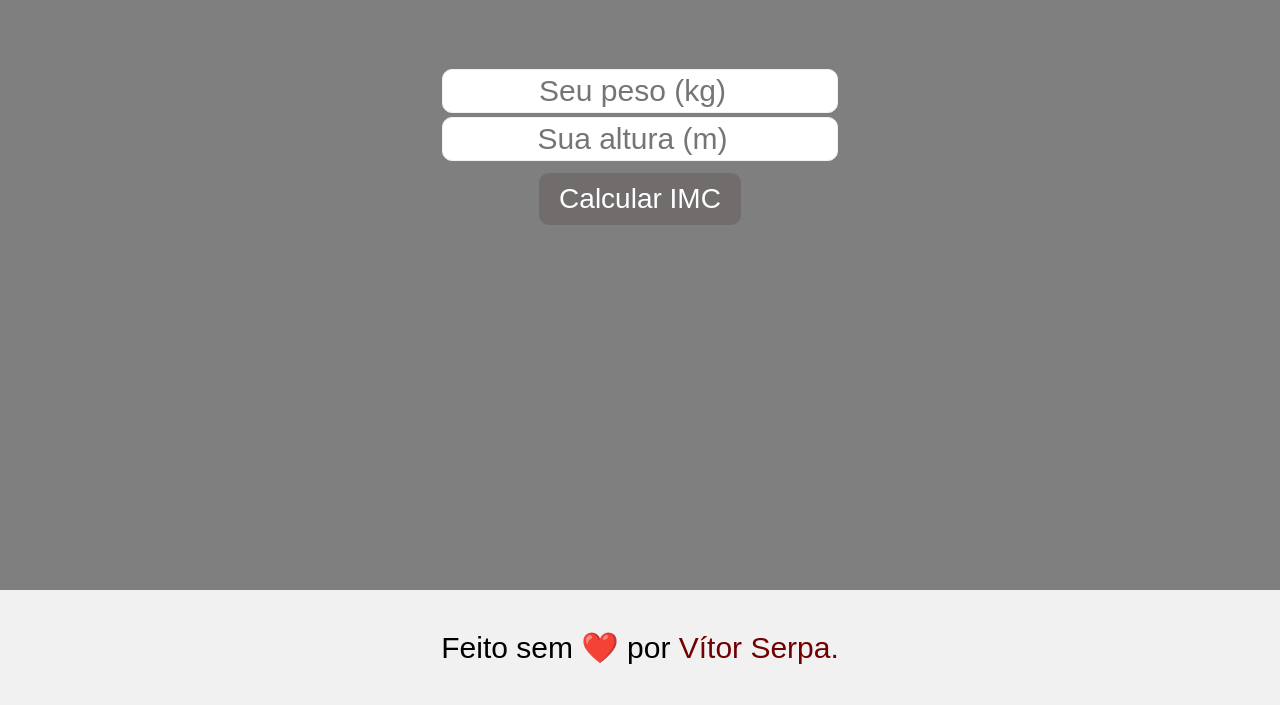
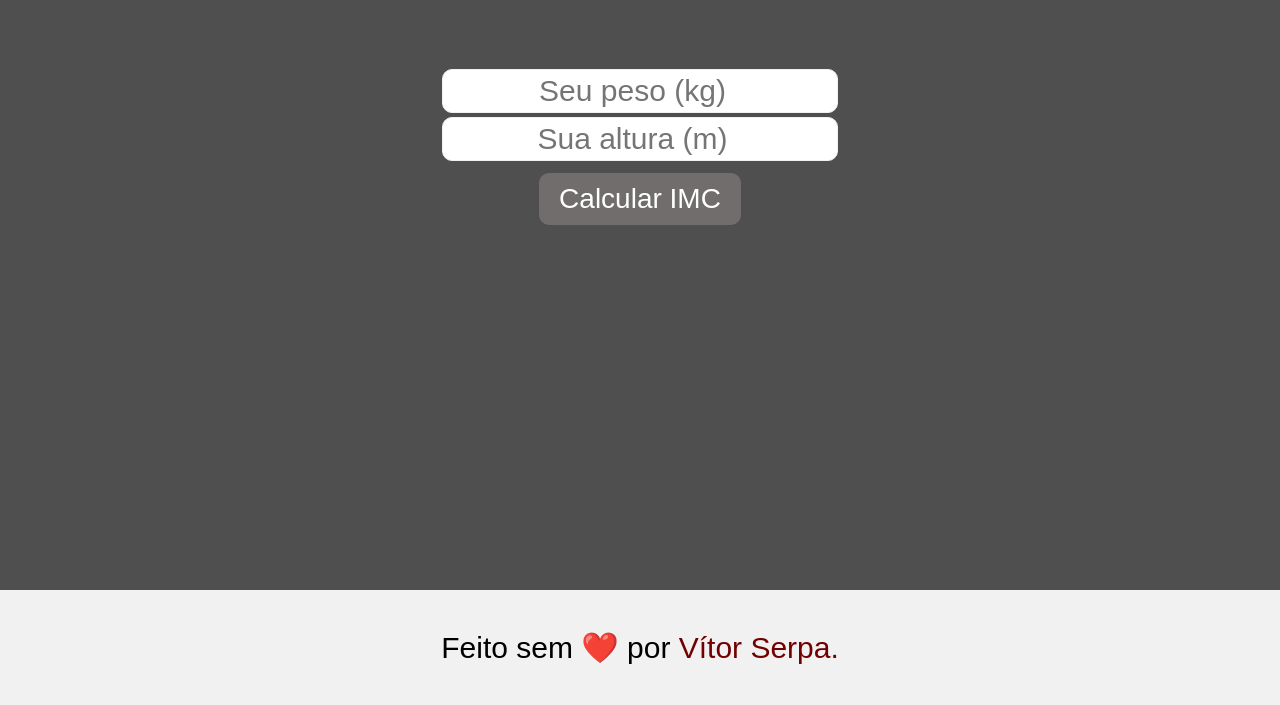
Before and after one commit to vitorrserpa/IMC-realista, a plain HTML site: page index.html in a window 1280 px wide. Shown: the part 95-800 px from the top of the page. Drawn offline with Linux system fonts and the light colour scheme; the site is published under a folder, as on GitHub Pages, so addresses that start at the root find nothing.

Commit message:
Atualizar o style.css

```diff
--- a/style.css
+++ b/style.css
@@ -8,7 +8,7 @@ h1 {
 }
 
 body {
-    background-image: linear-gradient(rgba(0, 0, 0, 0.5), rgba(0, 0, 0, 0.5)), url("/assets/img/IMC.Realistablack.png");
+    background-image: linear-gradient(rgba(0, 0, 0, 0.5), rgba(0, 0, 0, 0.5)), url("./assets/img/IMC.Realistablack.png");
     background-size: fill;
     background-position: 0;
     align-items: center;
```
